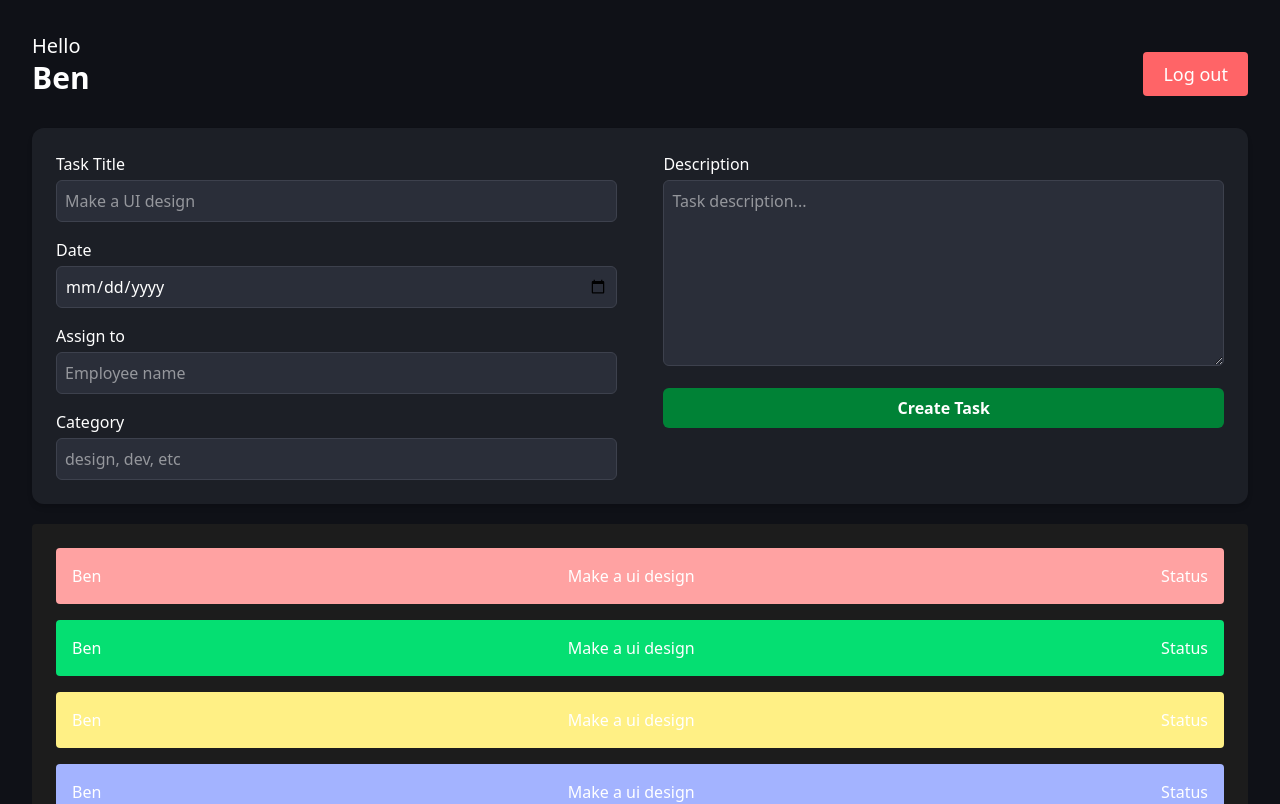
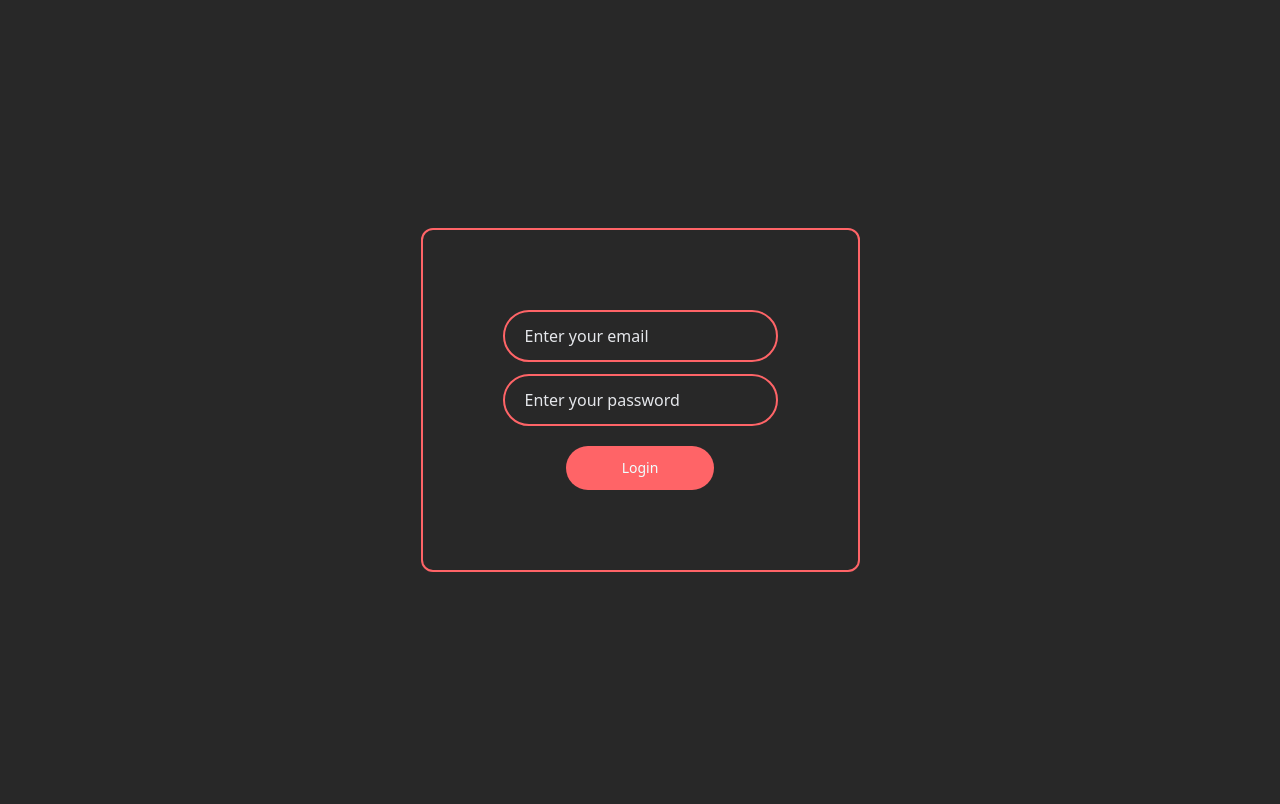
Before and after one commit to Benfranklinms/Worklytic, a React (Vite) app: page / in a window 1280 px wide. Shown: the top 804 px of the page. Built offline with nearby package versions, Linux system fonts and the light colour scheme.

Commit message:
uncomment Login component in App; adjust input styles in Login component

```diff
--- a/src/App.jsx
+++ b/src/App.jsx
@@ -7,9 +7,9 @@
 const App = () => {
   return (
     <>
-      {/* <Login/> */}
+      <Login/>
       {/* <Employee/> */}
-      <Admin/>
+      {/* <Admin/> */}
     </>
   )
 }
--- a/src/components/Auth/Login.jsx
+++ b/src/components/Auth/Login.jsx
@@ -24,13 +24,13 @@
                     setemail(e.target.value)
                 }}
                 value={email}
-                className='border-2 border-red-400 rounded-full py-3 px-5 text-xl outline-none bg-transparent placeholder:text-gray-200 placeholder:text-[14px]' type="email" placeholder='Enter your email'/>
+                className='border-2 border-red-400 rounded-full py-3 px-5 outline-none bg-transparent placeholder:text-gray-200' type="email" placeholder='Enter your email'/>
                 <input onChange={(e) => {
                     setpassword(e.target.value)
                 }}
                 value={password}
-                className='border-2 border-red-400 rounded-full py-3 px-5 text-xl outline-none bg-transparent placeholder:text-gray-200 placeholder:text-[14px] mt-3' type="password" placeholder='Enter your password' required/>
-                <button className='mt-5 border-none border-red-600 rounded-full py-3 px-5 text-xl outline-none text-[14px] bg-red-400'>Login</button>
+                className='border-2 border-red-400 rounded-full py-3 px-5 outline-none bg-transparent placeholder:text-gray-200 mt-3' type="password" placeholder='Enter your password' required/>
+                <button className='mt-5 border-none border-red-600 rounded-full py-3 px-14 text-xl outline-none text-[14px] bg-red-400'>Login</button>
             </form>
         </div>
     </div>
```
